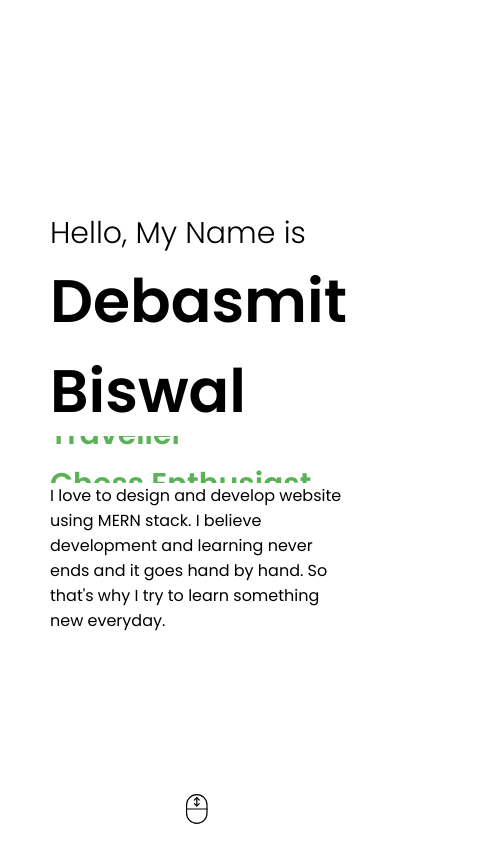
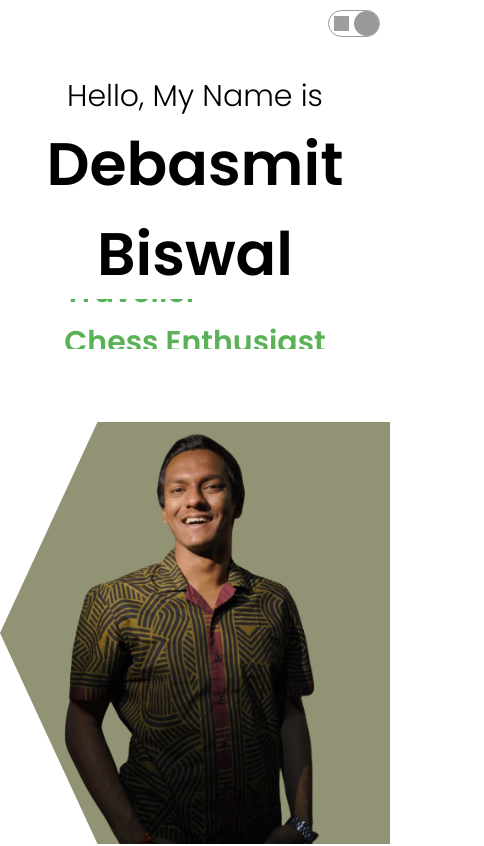
Before and after one commit to Debasmit1/portfolio, a React (Create React App) app: page / in a window 390 px wide. Shown: the top 846 px of the page, 484 px wide, since content can reach past the window. Built offline with nearby package versions, Linux system fonts and the light colour scheme; grey boxes are pictures that could not be loaded.

Commit message:
Done with Dark Mode

```diff
--- a/src/App.jsx
+++ b/src/App.jsx
@@ -1,11 +1,20 @@
+import { useContext } from "react";
 import About from "./components/about/About";
 import Contact from "./components/contact/Contact";
 import Intro from "./components/intro/Into"
 import ProjectList from "./components/projectList/ProjectList";
+import Toggle from "./components/toggle/Toggle";
+import { ThemeContext } from "./context";
 
 const App = () => {
+
+    const theme = useContext(ThemeContext)
+    const darkMode = theme.state.darkMode;
+
     return (
-    <div>
+    <div style={{ backgroundColor:darkMode? "#222":"white",
+    color: darkMode && "white"}}>
+        <Toggle />
         <Intro/>
         <About />
         <ProjectList />
--- a/src/components/contact/Contact.jsx
+++ b/src/components/contact/Contact.jsx
@@ -1,13 +1,17 @@
-import React, { useState } from 'react';
+import React, { useState,useContext } from 'react';
 import { useRef } from 'react';
 import emailjs from '@emailjs/browser';
 //require('dotenv').config()
 // import 'dotenv/config'
 import "./contact.css"
+import { ThemeContext } from '../../context';
+
 
 const Contact = () => {
     const formRef = useRef()
     const [done, setDone] = useState(false);
+    const theme = useContext(ThemeContext)
+    const darkMode = theme.state.darkMode;
 
     const handleSubmit = (e) => {
         e.preventDefault()
@@ -49,10 +53,10 @@
                 freelancing if the right project comes along. me.
               </p>
               <form ref={formRef} onSubmit={handleSubmit}>
-                  <input type="text" placeholder='Name' name="user_name" />
-                  <input type="text" placeholder='Subject' name="user_subject" />
-                  <input type="email" placeholder='Email' name="user_email" />
-                  <textarea rows="5" placeholder='Message' name="message"/>
+                  <input style={{backgroundColor:darkMode && "#333" ,color:darkMode && "#fff"}} type="text" placeholder='Name' name="user_name" />
+                  <input style={{backgroundColor:darkMode &&  "#333",color:darkMode &&"#fff"}} type="text" placeholder='Subject' name="user_subject" />
+                  <input style={{backgroundColor:darkMode && "#333",color:darkMode &&  "#fff"}} type="email" placeholder='Email' name="user_email" />
+                  <textarea rows="5" placeholder='Message' name="message" style={{backgroundColor:darkMode && "#333",color:darkMode && "#fff"}}/>
                   <button type='submit'>Submit</button>
                   {done && "Thank You..."}
               </form>
--- a/src/components/contact/contact.css
+++ b/src/components/contact/contact.css
@@ -79,3 +79,9 @@
   font-weight: 500;
   cursor: pointer;
 }
+
+@media screen and (max-width: 480px) {
+  .c-wrapper {
+    flex-direction: column;
+  }
+}
--- a/src/components/intro/intro.css
+++ b/src/components/intro/intro.css
@@ -89,3 +89,21 @@
   position: absolute;
   bottom: 20px;
 }
+
+@media screen and (max-width: 480px) {
+  .i {
+    flex-direction: column;
+  }
+
+  .i-left-wrapper {
+    padding: 10px;
+    align-items: center;
+    text-align: center;
+    justify-content: center;
+    height: 100%;
+  }
+
+  .i-desc {
+    display: none;
+  }
+}
--- /dev/null
+++ b/src/components/toggle/Toggle.jsx
@@ -0,0 +1,19 @@
+import React, { useContext } from 'react';
+import { ThemeContext } from '../../context';
+import "./toggle.css"
+
+const Toggle = () => {
+   const theme = useContext(ThemeContext)
+
+   const handleClick = () => {
+       theme.dispatch({type:"TOGGLE"})
+   }
+
+  return (<div className='t'>
+      <img src="https://img.icons8.com/color/48/000000/sun--v1.png" alt="" className='t-icon'/>
+      <img src="https://img.icons8.com/external-bearicons-glyph-bearicons/64/000000/external-moon-halloween-bearicons-glyph-bearicons.png" alt="" className='t-icon'/>
+      <div className='t-button' onClick={handleClick} style={{left:theme.state.darkMode ? 0 : 25}}></div>
+  </div>)
+};
+
+export default Toggle;
--- /dev/null
+++ b/src/components/toggle/toggle.css
@@ -0,0 +1,29 @@
+.t {
+  width: 50px;
+  height: 25px;
+  border-radius: 20px;
+  border: 1px solid #999;
+  background-color: #fff;
+  position: fixed;
+  top: 10px;
+  right: 10px;
+  z-index: 999;
+  display: flex;
+  align-items: center;
+  justify-content: space-around;
+}
+
+.t-icon {
+  width: 15px;
+  height: 15px;
+}
+
+.t-button {
+  width: 25px;
+  height: 25px;
+  border-radius: 50%;
+  background-color: #999;
+  position: absolute;
+  cursor: pointer;
+  right: 0;
+}
--- /dev/null
+++ b/src/context.js
@@ -0,0 +1,24 @@
+import { createContext, useReducer } from "react";
+
+export const ThemeContext = createContext();
+
+const INITIAL_STATE = { darkMode: false };
+
+const themeReducer = (state, action) => {
+  switch (action.type) {
+    case "TOGGLE":
+      return { darkMode: !state.darkMode };
+    default:
+      return state;
+  }
+};
+
+export const ThemeProvider = (props) => {
+  const [state, dispatch] = useReducer(themeReducer, INITIAL_STATE);
+
+  return (
+    <ThemeContext.Provider value={{ state, dispatch }}>
+      {props.children}
+    </ThemeContext.Provider>
+  );
+};
--- a/src/index.js
+++ b/src/index.js
@@ -1,10 +1,13 @@
 import React from "react";
 import ReactDOM from "react-dom";
 import App from "./App";
+import { ThemeProvider } from "./context";
 
 ReactDOM.render(
   <React.StrictMode>
-    <App />
+    <ThemeProvider>
+      <App />
+    </ThemeProvider>
   </React.StrictMode>,
   document.getElementById("root")
 );
```
